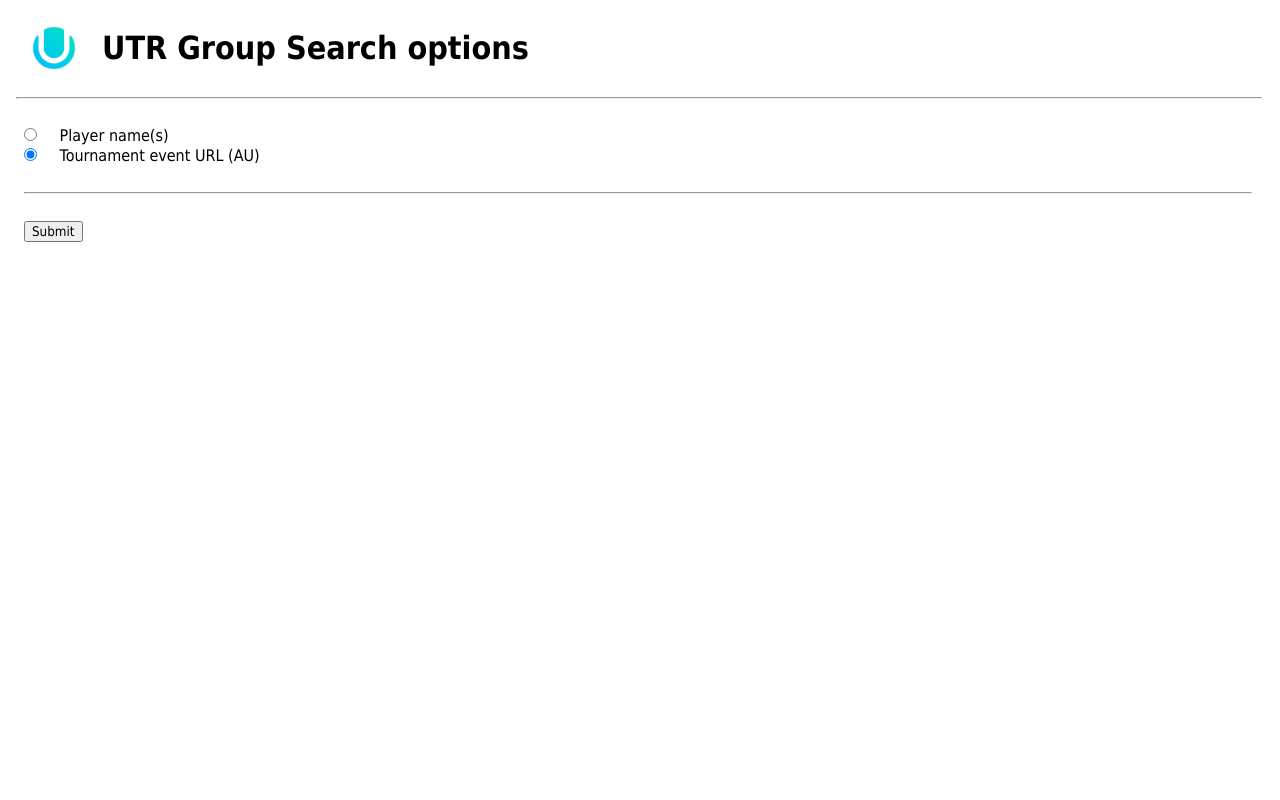
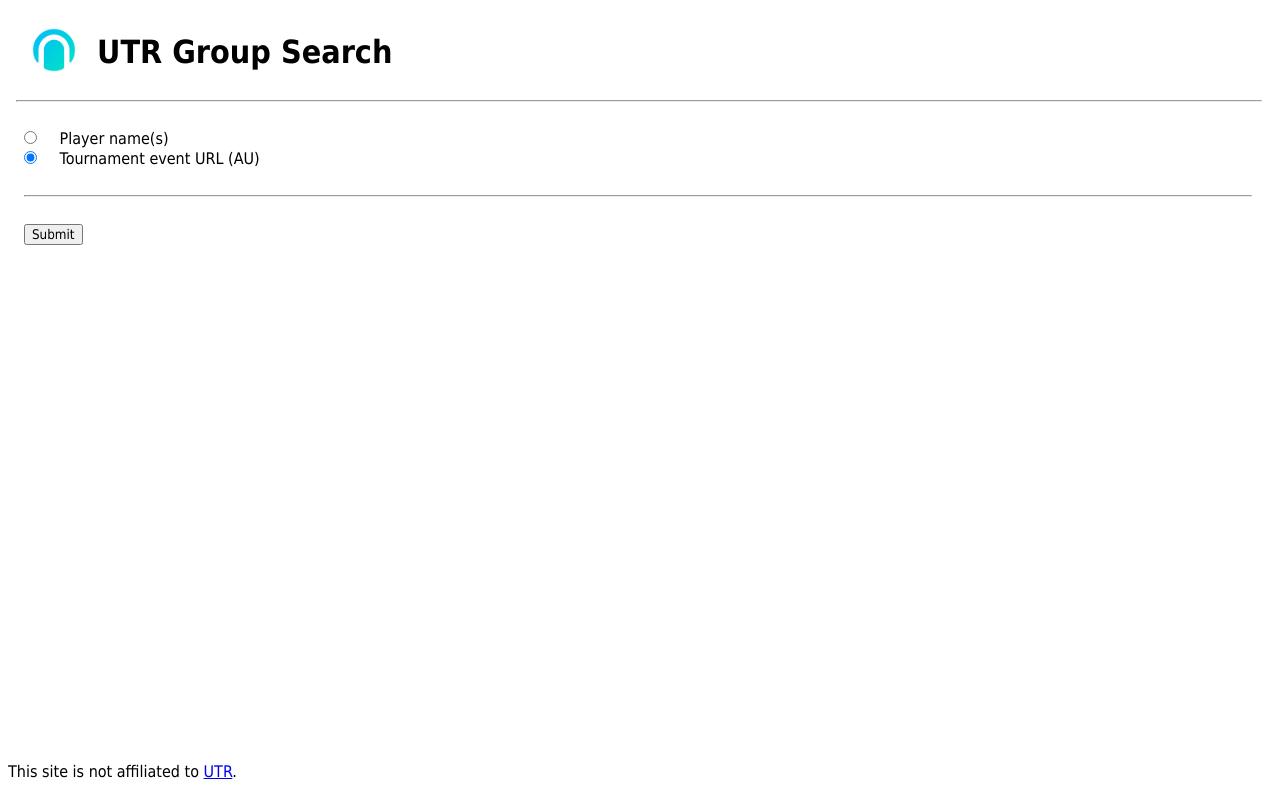
Before and after one commit to ozchamo/UTR, a Flask app: page / in a window 1280 px wide. Run offline with Flask 2, Linux system fonts and the light colour scheme.

Commit message:
Added non-affiliation msg

```diff
--- a/search-player-UTR-flask.py
+++ b/search-player-UTR-flask.py
@@ -183,7 +183,7 @@ app = Flask(__name__, static_url_path='/static')
 
 @app.route('/')
 def present_search_player_form():
-    return render_template('searchoptions.html', header = "UTR Group Search options")
+    return render_template('searchoptions.html', header = "UTR Group Search ")
 
 @app.route('/navigate_search_selection', methods=['POST'])
 def navigate_search_selection():
--- a/static/css/style.css
+++ b/static/css/style.css
@@ -26,5 +26,5 @@ textarea
 }
 
 a {
-  margin-left: 0;
+  margin-left: 0;margin-right: 0;
 }
--- a/templates/base-template.html
+++ b/templates/base-template.html
@@ -4,20 +4,41 @@
 
 <html lang="en">
     <head>
+        <!-- meta name="viewport" content="width=device-width,initial-scale=1,maximum-scale=1,user-scalable=no"/ -->
 	    <meta name="viewport" content="width=device-width, initial-scale=1" charset="utf-8">
         <link rel="stylesheet" href="{{ url_for('static', filename= 'css/style.css') }}">
-        <!-- meta name="viewport" content="width=device-width,initial-scale=1,maximum-scale=1,user-scalable=no"/ -->
     </head>
 
     <body>
 
     <div class="box">
-        <img src="/static/utrlogo.png" height="60">
-        <H1>{{ header }}</H1>
+        <img src="/static/utrlogo-down.png" height="60" data-rotate="90">
+        <H1 style="margin-left:3px;margin-top:25px;">{{ header }}</H1><BR>
     </div>
+
+    <!-- table style="border: none; border-collapse: collapse">
+        <tr style="height: 60px; background-color: #ffffff;">
+            <td rowspan="2" style="width: 60px; border: none">
+                <img src="/static/utrlogo.png" height="60px">
+            </td>
+            <td style="border: none">
+                <H1 style="margin-bottom: 0; margin-left: 0">{{ header }}</H1>
+            </td>
+        </tr>
+        <tr style="height: 15px; background-color: #ffffff;">
+            <td style="border: none; margin-top: 0; margin-left: 0">
+                This site is not affiliated to <A HREF="https://www.universaltennis.com/">UTR</A>.<BR>
+                It is an experiment!
+            </td>
+        </tr>
+    </table -->
+
     <HR><BR>
 
     {% block body %}
+
+    <BR>
+
 
     {% endblock body %}
 
--- a/templates/searchoptions.html
+++ b/templates/searchoptions.html
@@ -18,5 +18,10 @@
 
   <input type="submit" value="Submit" />
 </form>
+<BR>
+<DIV style="position: fixed; bottom: 0; left: 0;">
+This site is not affiliated to <A HREF="https://www.universaltennis.com/">UTR</A>.
+<DIV>
+<BR>
 
 {% endblock body %}
```
Also changed, not shown: static/utrlogo-down.png (added).
